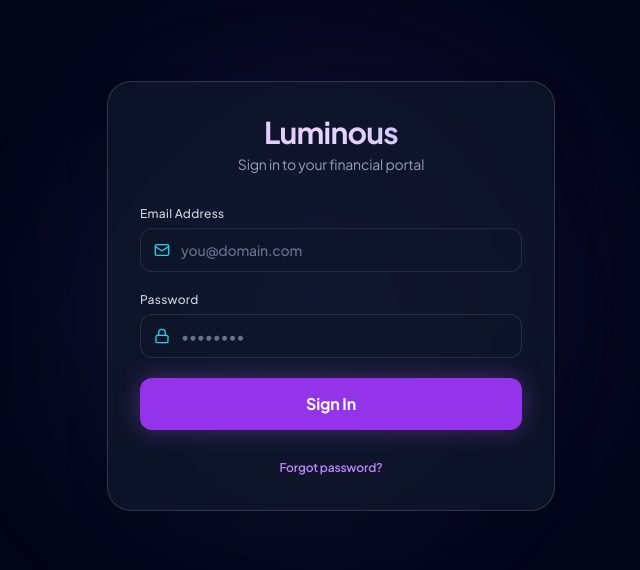
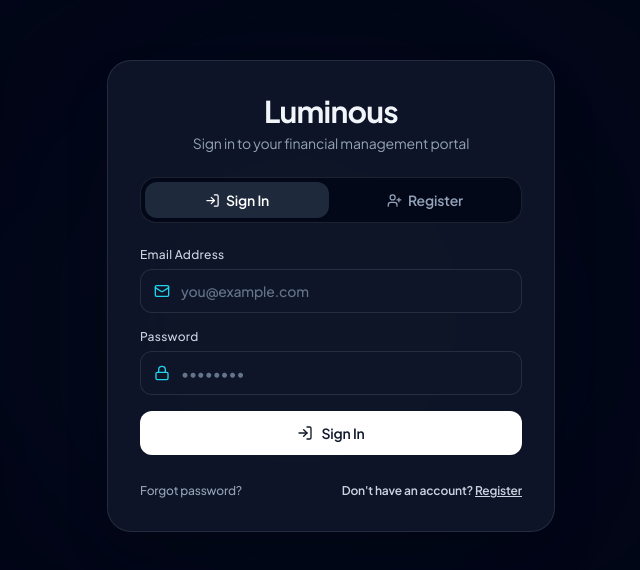
Before and after one commit to cubewin07/financial-management, a React (Vite) app: page /review-hub in a window 1280 px wide. Shown: the part 104-674 px from the top of the page, without its empty margins (309-949 px from the left). Built offline with nearby package versions, Linux system fonts and the light colour scheme; no server answers.

Commit message:
feat(auth): add register mode and update button styling to modern high-contrast fintech look

```diff
--- a/src/components/auth/LoginPage.jsx
+++ b/src/components/auth/LoginPage.jsx
@@ -1,16 +1,25 @@
 import { useState } from 'react';
 import { supabase } from '../../lib/supabaseClient';
 import { CustomInput } from '../ui/forms';
-import { Mail, Lock } from 'lucide-react';
-import { motion } from 'framer-motion';
+import { Mail, Lock, LogIn, UserPlus, KeyRound, AlertCircle, CheckCircle2 } from 'lucide-react';
+import { motion, AnimatePresence } from 'framer-motion';
 
 export default function LoginPage() {
+  const [authMode, setAuthMode] = useState('signin'); // 'signin' | 'signup' | 'reset'
   const [email, setEmail] = useState('');
   const [password, setPassword] = useState('');
+  const [confirmPassword, setConfirmPassword] = useState('');
   const [error, setError] = useState(null);
   const [loading, setLoading] = useState(false);
-  const [isReset, setIsReset] = useState(false);
   const [message, setMessage] = useState(null);
+
+  const switchMode = (mode) => {
+    setAuthMode(mode);
+    setError(null);
+    setMessage(null);
+    setPassword('');
+    setConfirmPassword('');
+  };
 
   const handleSubmit = async (e) => {
     e.preventDefault();
@@ -18,104 +27,260 @@ export default function LoginPage() {
     setError(null);
     setMessage(null);
 
-    if (isReset) {
-      const { error } = await supabase.auth.resetPasswordForEmail(email);
-      if (error) setError(error.message);
-      else setMessage('Password reset instructions sent.');
+    const cleanEmail = email.trim();
+
+    try {
+      if (authMode === 'reset') {
+        const { error } = await supabase.auth.resetPasswordForEmail(cleanEmail);
+        if (error) {
+          setError(error.message);
         } else {
-      const { error } = await supabase.auth.signInWithPassword({ email, password });
-      if (error) setError(error.message);
+          setMessage('Password reset instructions have been sent to your email.');
+        }
+        setLoading(false);
+        return;
       }
 
+      if (authMode === 'signup') {
+        if (password.length < 6) {
+          setError('Password must be at least 6 characters.');
           setLoading(false);
+          return;
+        }
+
+        if (password !== confirmPassword) {
+          setError('Passwords do not match. Please verify.');
+          setLoading(false);
+          return;
+        }
+
+        const { data, error } = await supabase.auth.signUp({
+          email: cleanEmail,
+          password,
+        });
+
+        if (error) {
+          setError(error.message);
+        } else if (data?.user && !data?.session) {
+          setMessage(
+            'Account registered! Check your inbox to verify your email, or sign in directly if verification is disabled.'
+          );
+          setAuthMode('signin');
+          setPassword('');
+          setConfirmPassword('');
+        } else if (data?.session) {
+          setMessage('Account created! Entering your portal...');
+        }
+        setLoading(false);
+        return;
+      }
+
+      // Default: 'signin'
+      const { error } = await supabase.auth.signInWithPassword({
+        email: cleanEmail,
+        password,
+      });
+
+      if (error) {
+        setError(error.message);
+      }
+    } catch (err) {
+      setError(err?.message || 'Authentication error.');
+    } finally {
+      setLoading(false);
+    }
   };
 
   return (
     <div className="min-h-screen bg-slate-950 flex items-center justify-center p-4 relative overflow-hidden">
-      {/* Dynamic Background Gradients */}
-      <div className="absolute top-1/4 left-1/2 -translate-x-1/2 w-96 h-96 bg-purple-600/20 rounded-full blur-[120px] pointer-events-none" />
-      <div className="absolute bottom-1/4 left-1/3 w-80 h-80 bg-teal-500/10 rounded-full blur-[100px] pointer-events-none" />
+      {/* Subtle, Sophisticated Slate Lighting (No AI Purple Gradients) */}
+      <div className="absolute top-1/4 left-1/2 -translate-x-1/2 w-96 h-96 bg-slate-800/25 rounded-full blur-[140px] pointer-events-none" />
+      <div className="absolute bottom-1/4 left-1/3 w-80 h-80 bg-slate-800/15 rounded-full blur-[120px] pointer-events-none" />
 
       <motion.div
-        initial={{ opacity: 0, y: 20 }}
+        initial={{ opacity: 0, y: 16 }}
         animate={{ opacity: 1, y: 0 }}
-        transition={{ duration: 0.4 }}
-        className="w-full max-w-md p-8 rounded-3xl border border-white/15 bg-slate-900/80 backdrop-blur-2xl shadow-2xl relative z-10"
+        transition={{ duration: 0.35, ease: 'easeOut' }}
+        className="w-full max-w-md p-6 sm:p-8 rounded-3xl border border-white/10 bg-slate-900/90 backdrop-blur-2xl shadow-2xl relative z-10"
       >
-        <div className="text-center mb-8">
-          <h1 className="text-3xl font-extrabold text-transparent bg-clip-text bg-gradient-to-r from-purple-300 via-purple-200 to-indigo-300 tracking-tight">
+        {/* Brand Header */}
+        <div className="text-center mb-6">
+          <h1 className="text-2xl sm:text-3xl font-bold text-slate-100 tracking-tight">
             Luminous
           </h1>
-          <p className="text-sm text-slate-400 mt-1">
-            {isReset ? 'Reset your password' : 'Sign in to your financial portal'}
+          <p className="text-xs sm:text-sm text-slate-400 mt-1">
+            {authMode === 'signup'
+              ? 'Create your account to track & share finances'
+              : authMode === 'reset'
+              ? 'Reset your account password'
+              : 'Sign in to your financial management portal'}
           </p>
         </div>
 
-        {error && (
-          <div className="mb-6 p-4 rounded-xl bg-red-500/10 border border-red-500/20">
-            <p className="text-sm font-medium text-red-400">{error}</p>
+        {/* Mode Switcher Tabs (Sign In / Register) */}
+        {authMode !== 'reset' && (
+          <div className="grid grid-cols-2 gap-1 p-1 mb-6 rounded-2xl bg-slate-950/80 border border-white/10">
+            <button
+              type="button"
+              onClick={() => switchMode('signin')}
+              className={`py-2 text-xs sm:text-sm font-semibold rounded-xl transition-all flex items-center justify-center gap-1.5 cursor-pointer ${
+                authMode === 'signin'
+                  ? 'bg-slate-800 text-white shadow-sm'
+                  : 'text-slate-400 hover:text-slate-200'
+              }`}
+            >
+              <LogIn size={15} />
+              <span>Sign In</span>
+            </button>
+            <button
+              type="button"
+              onClick={() => switchMode('signup')}
+              className={`py-2 text-xs sm:text-sm font-semibold rounded-xl transition-all flex items-center justify-center gap-1.5 cursor-pointer ${
+                authMode === 'signup'
+                  ? 'bg-slate-800 text-white shadow-sm'
+                  : 'text-slate-400 hover:text-slate-200'
+              }`}
+            >
+              <UserPlus size={15} />
+              <span>Register</span>
+            </button>
           </div>
         )}
 
-        {message && (
-          <div className="mb-6 p-4 rounded-xl bg-purple-500/10 border border-purple-500/20">
-            <p className="text-sm font-medium text-purple-300">{message}</p>
-          </div>
+        {/* Alerts & Feedback */}
+        <AnimatePresence mode="wait">
+          {error && (
+            <motion.div
+              key="error"
+              initial={{ opacity: 0, y: -6 }}
+              animate={{ opacity: 1, y: 0 }}
+              exit={{ opacity: 0 }}
+              className="mb-5 p-3.5 rounded-xl bg-rose-500/10 border border-rose-500/20 flex items-start gap-2.5 text-xs sm:text-sm font-medium text-rose-300"
+            >
+              <AlertCircle size={17} className="shrink-0 text-rose-400 mt-0.5" />
+              <span>{error}</span>
+            </motion.div>
           )}
 
-        <form onSubmit={handleSubmit} className="space-y-5">
+          {message && (
+            <motion.div
+              key="message"
+              initial={{ opacity: 0, y: -6 }}
+              animate={{ opacity: 1, y: 0 }}
+              exit={{ opacity: 0 }}
+              className="mb-5 p-3.5 rounded-xl bg-emerald-500/10 border border-emerald-500/20 flex items-start gap-2.5 text-xs sm:text-sm font-medium text-emerald-300"
+            >
+              <CheckCircle2 size={17} className="shrink-0 text-emerald-400 mt-0.5" />
+              <span>{message}</span>
+            </motion.div>
+          )}
+        </AnimatePresence>
+
+        {/* Form Fields */}
+        <form onSubmit={handleSubmit} className="space-y-4">
           <CustomInput
             label="Email Address"
             type="email"
             icon={Mail}
-            placeholder="you@domain.com"
+            placeholder="you@example.com"
             value={email}
             onChange={(e) => setEmail(e.target.value)}
             required
           />
 
-          {!isReset && (
+          {authMode !== 'reset' && (
             <CustomInput
               label="Password"
               type="password"
               icon={Lock}
-              placeholder="••••••••"
+              placeholder={authMode === 'signup' ? 'At least 6 characters' : '••••••••'}
               value={password}
               onChange={(e) => setPassword(e.target.value)}
               required
             />
           )}
 
+          {authMode === 'signup' && (
+            <CustomInput
+              label="Confirm Password"
+              type="password"
+              icon={Lock}
+              placeholder="Re-enter password"
+              value={confirmPassword}
+              onChange={(e) => setConfirmPassword(e.target.value)}
+              required
+            />
+          )}
+
+          {/* Crisp, High-End Contrast Action Button (Replaced AI-Generated Purple Gradient) */}
           <button
             type="submit"
             disabled={loading}
-            className="w-full py-3.5 mt-2 rounded-xl font-bold bg-purple-600 hover:bg-purple-500 text-white shadow-[0_0_25px_rgba(168,85,247,0.35)] transition-all duration-200"
+            className="w-full py-3 mt-3 rounded-xl font-semibold bg-white hover:bg-slate-100 active:scale-[0.99] text-slate-900 transition-all duration-150 shadow-sm disabled:opacity-50 flex items-center justify-center gap-2 cursor-pointer text-xs sm:text-sm"
           >
             {loading ? (
               <span className="flex items-center justify-center gap-2">
-                <span className="status-spinner" />
+                <span className="w-4 h-4 rounded-full border-2 border-slate-300 border-t-slate-900 animate-spin" />
                 <span>Processing...</span>
               </span>
-            ) : isReset ? (
-              'Send Reset Link'
+            ) : authMode === 'signup' ? (
+              <>
+                <UserPlus size={16} />
+                <span>Create Account</span>
+              </>
+            ) : authMode === 'reset' ? (
+              <>
+                <KeyRound size={16} />
+                <span>Send Reset Link</span>
+              </>
             ) : (
-              'Sign In'
+              <>
+                <LogIn size={16} />
+                <span>Sign In</span>
+              </>
             )}
           </button>
         </form>
 
-        <div className="mt-6 text-center">
+        {/* Footer Navigation */}
+        <div className="mt-6 text-center space-y-2">
+          {authMode === 'reset' ? (
             <button
               type="button"
-            onClick={() => {
-              setIsReset(!isReset);
-              setError(null);
-              setMessage(null);
-            }}
-            className="text-xs font-semibold text-purple-400 hover:text-purple-300 transition-colors"
+              onClick={() => switchMode('signin')}
+              className="text-xs font-semibold text-slate-400 hover:text-white transition-colors cursor-pointer"
             >
-            {isReset ? 'Back to sign in' : 'Forgot password?'}
+              ← Back to Sign In
             </button>
+          ) : authMode === 'signin' ? (
+            <div className="flex items-center justify-between text-xs pt-1">
+              <button
+                type="button"
+                onClick={() => switchMode('reset')}
+                className="font-medium text-slate-400 hover:text-slate-200 transition-colors cursor-pointer"
+              >
+                Forgot password?
+              </button>
+              <button
+                type="button"
+                onClick={() => switchMode('signup')}
+                className="font-semibold text-slate-300 hover:text-white transition-colors cursor-pointer"
+              >
+                Don&apos;t have an account? <span className="underline">Register</span>
+              </button>
+            </div>
+          ) : (
+            <p className="text-xs text-slate-400 pt-1">
+              Already have an account?{' '}
+              <button
+                type="button"
+                onClick={() => switchMode('signin')}
+                className="font-semibold text-slate-200 hover:text-white underline transition-colors cursor-pointer"
+              >
+                Sign In
+              </button>
+            </p>
+          )}
         </div>
       </motion.div>
     </div>
--- a/src/pages/BudgetSettingsPage.jsx
+++ b/src/pages/BudgetSettingsPage.jsx
@@ -672,7 +672,7 @@ export default function BudgetSettingsPage({
             <button
               type="submit"
               disabled={isAddingReviewer || !reviewerEmail.trim()}
-              className="py-2.5 px-5 rounded-xl font-bold bg-purple-600 hover:bg-purple-500 disabled:opacity-50 text-white shadow-[0_0_15px_rgba(168,85,247,0.3)] transition-all text-xs sm:text-sm flex items-center justify-center gap-2 cursor-pointer shrink-0"
+              className="py-2.5 px-5 rounded-xl font-semibold bg-white hover:bg-slate-100 active:scale-[0.99] disabled:opacity-50 text-slate-900 shadow-sm transition-all text-xs sm:text-sm flex items-center justify-center gap-2 cursor-pointer shrink-0"
             >
               <UserPlus size={16} />
               <span>{isAddingReviewer ? 'Adding...' : 'Add Reviewer'}</span>
--- a/src/pages/ReviewerHubPage.jsx
+++ b/src/pages/ReviewerHubPage.jsx
@@ -324,7 +324,7 @@ export default function ReviewerHubPage({
                 <button
                   type="submit"
                   disabled={isAddingReviewer || !reviewerEmail.trim()}
-                  className="py-2.5 px-5 rounded-xl font-bold bg-purple-600 hover:bg-purple-500 disabled:opacity-50 text-white shadow-[0_0_15px_rgba(168,85,247,0.3)] transition-all text-xs sm:text-sm flex items-center justify-center gap-2 cursor-pointer shrink-0"
+                  className="py-2.5 px-5 rounded-xl font-semibold bg-white hover:bg-slate-100 active:scale-[0.99] disabled:opacity-50 text-slate-900 shadow-sm transition-all text-xs sm:text-sm flex items-center justify-center gap-2 cursor-pointer shrink-0"
                 >
                   <UserPlus size={16} />
                   <span>{isAddingReviewer ? 'Adding...' : 'Add Reviewer'}</span>
@@ -630,7 +630,7 @@ export default function ReviewerHubPage({
                 <button
                   type="submit"
                   disabled={savingNote || !monthNoteDraft.trim()}
-                  className="px-4 py-2 rounded-xl bg-gradient-to-r from-[var(--primary)] to-[var(--tertiary)] text-[var(--on-primary)] text-label-md font-semibold disabled:opacity-50 transition-opacity flex items-center gap-2"
+                  className="px-4 py-2 rounded-xl bg-white hover:bg-slate-100 active:scale-[0.99] text-slate-900 text-xs sm:text-sm font-semibold disabled:opacity-50 transition-all flex items-center gap-2 cursor-pointer shadow-sm"
                 >
                   <Send size={15} /> Post Advice
                 </button>
```
Lines whose indentation alone changed are shown as unchanged.
